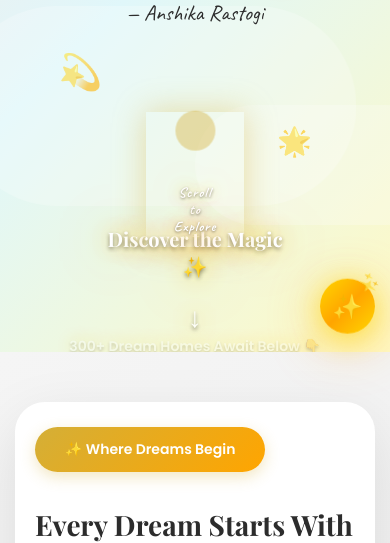
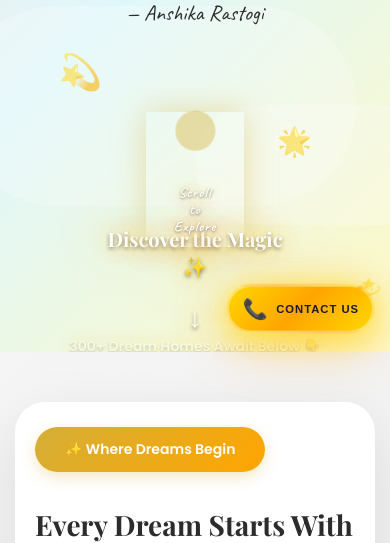
Before and after one commit to anshikarastogi64-tech/anshika_website, a PHP site: page / in a window 390 px wide. Shown: the part 492-1035 px from the top of the page. Run offline with PHP 8.4, Linux system fonts and the light colour scheme; some libraries are stand-ins or nearby versions; some web fonts are replaced.

Commit message:
Redesign floating button to be more clear and understandable
Changes:
- Changed from circular icon-only button to pill-shaped button with text
- Now shows 'Contact Us' text with phone icon (📞)
- Much more clear and intuitive what the button does
- Button is wider (160px) with visible label
- When clicked, changes to 'Close' with X icon (✕)
- Removed rotation animation, kept smooth scale on hover
- Added sparkle effect (💫) in corner
- Maintains golden gradient and floating animation
- Mobile responsive with smaller sizes
- Better call-to-action visibility

Before: Just sparkle emoji (✨) - unclear purpose
After: 'Contact Us' with phone icon - clear action

Co-Authored-By: Claude Sonnet 4.5 <noreply@anthropic.com>

```diff
--- a/Kelly/assets/css/floating-contact.css
+++ b/Kelly/assets/css/floating-contact.css
@@ -9,22 +9,27 @@
 
 /* Main Magic Button */
 .magic-main-btn {
-  width: 65px;
-  height: 65px;
-  border-radius: 50%;
+  min-width: 160px;
+  height: 60px;
+  border-radius: 30px;
   background: linear-gradient(135deg, #FFD700 0%, #FFA500 50%, #FFD700 100%);
-  border: none;
+  border: 3px solid rgba(255, 255, 255, 0.4);
   cursor: pointer;
   display: flex;
   align-items: center;
   justify-content: center;
-  font-size: 28px;
+  gap: 8px;
+  padding: 0 20px;
+  font-size: 16px;
+  font-weight: 700;
   color: #1a1a2e;
   box-shadow: 0 4px 20px rgba(255, 215, 0, 0.4),
               0 8px 40px rgba(255, 165, 0, 0.3);
   transition: all 0.3s ease;
   position: relative;
   animation: float 3s ease-in-out infinite, pulse-glow 2s ease-in-out infinite;
+  text-transform: uppercase;
+  letter-spacing: 1px;
 }
 
 .magic-main-btn::before {
@@ -44,24 +49,39 @@
 }
 
 .magic-main-btn:hover {
-  transform: scale(1.1) rotate(90deg);
+  transform: translateY(-3px) scale(1.05);
   box-shadow: 0 6px 30px rgba(255, 215, 0, 0.6),
               0 12px 60px rgba(255, 165, 0, 0.5);
 }
 
 .magic-main-btn.active {
-  transform: rotate(45deg);
   background: linear-gradient(135deg, #1a1a2e 0%, #0f3460 100%);
   color: #FFD700;
+  border-color: #FFD700;
+}
+
+.magic-main-btn.active .btn-icon {
+  transform: rotate(45deg);
+}
+
+/* Icon styling */
+.magic-main-btn .btn-icon {
+  font-size: 24px;
+  transition: transform 0.3s ease;
+}
+
+.magic-main-btn .btn-text {
+  font-size: 14px;
+  font-weight: 700;
 }
 
 /* Sparkle effect */
 .magic-main-btn::after {
-  content: '✨';
+  content: '💫';
   position: absolute;
-  top: -5px;
-  right: -5px;
-  font-size: 16px;
+  top: -8px;
+  right: -8px;
+  font-size: 20px;
   animation: sparkle-pop 2s ease-in-out infinite;
 }
 
@@ -202,19 +222,27 @@
   }
 
   .magic-main-btn {
-    width: 60px;
-    height: 60px;
-    font-size: 26px;
+    min-width: 140px;
+    height: 55px;
+    padding: 0 16px;
+  }
+
+  .magic-main-btn .btn-icon {
+    font-size: 22px;
+  }
+
+  .magic-main-btn .btn-text {
+    font-size: 12px;
   }
 
   .magic-main-btn::after {
-    font-size: 14px;
-    top: -3px;
-    right: -3px;
+    font-size: 16px;
+    top: -6px;
+    right: -6px;
   }
 
   .contact-options {
-    bottom: 75px;
+    bottom: 70px;
     right: 0;
   }
 
@@ -242,13 +270,21 @@
   }
 
   .magic-main-btn {
-    width: 55px;
-    height: 55px;
-    font-size: 24px;
+    min-width: 130px;
+    height: 50px;
+    padding: 0 14px;
+  }
+
+  .magic-main-btn .btn-icon {
+    font-size: 20px;
+  }
+
+  .magic-main-btn .btn-text {
+    font-size: 11px;
   }
 
   .contact-options {
-    bottom: 70px;
+    bottom: 65px;
   }
 
   .contact-option {
@@ -256,25 +292,4 @@
   }
 }
 
-/* Tooltip on hover */
-.magic-main-btn:hover::before {
-  content: 'Contact Us';
-  position: absolute;
-  bottom: 100%;
-  right: 0;
-  margin-bottom: 10px;
-  padding: 6px 12px;
-  background: rgba(26, 26, 46, 0.95);
-  color: #FFD700;
-  font-size: 12px;
-  font-weight: 600;
-  border-radius: 6px;
-  white-space: nowrap;
-  opacity: 1;
-  animation: none;
-  pointer-events: none;
-}
-
-.magic-main-btn.active:hover::before {
-  content: 'Close';
-}
+/* Remove tooltip since text is now visible */
--- a/Kelly/assets/js/floating-contact.js
+++ b/Kelly/assets/js/floating-contact.js
@@ -28,7 +28,8 @@
         </button>
       </div>
       <button class="magic-main-btn" id="magicMainBtn" aria-label="Contact Us">
-        ✨
+        <span class="btn-icon">📞</span>
+        <span class="btn-text">Contact Us</span>
       </button>
     </div>
   `;
@@ -106,11 +107,21 @@
     function openMenu() {
       mainBtn.classList.add('active');
       contactOptions.classList.add('active');
+      // Change button text and icon
+      const btnIcon = mainBtn.querySelector('.btn-icon');
+      const btnText = mainBtn.querySelector('.btn-text');
+      if (btnIcon) btnIcon.textContent = '✕';
+      if (btnText) btnText.textContent = 'Close';
     }
 
     function closeMenu() {
       mainBtn.classList.remove('active');
       contactOptions.classList.remove('active');
+      // Restore button text and icon
+      const btnIcon = mainBtn.querySelector('.btn-icon');
+      const btnText = mainBtn.querySelector('.btn-text');
+      if (btnIcon) btnIcon.textContent = '📞';
+      if (btnText) btnText.textContent = 'Contact Us';
     }
 
     // Add ripple effect on main button click
```
